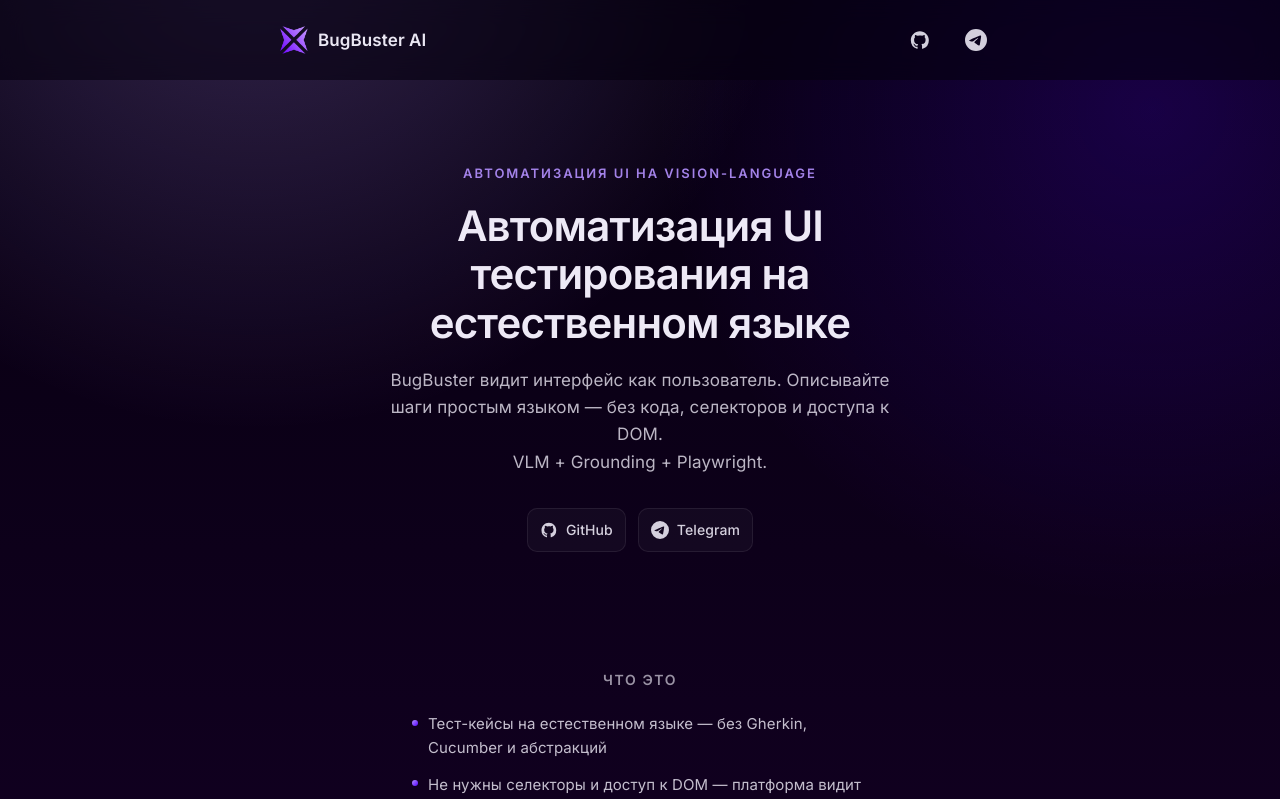
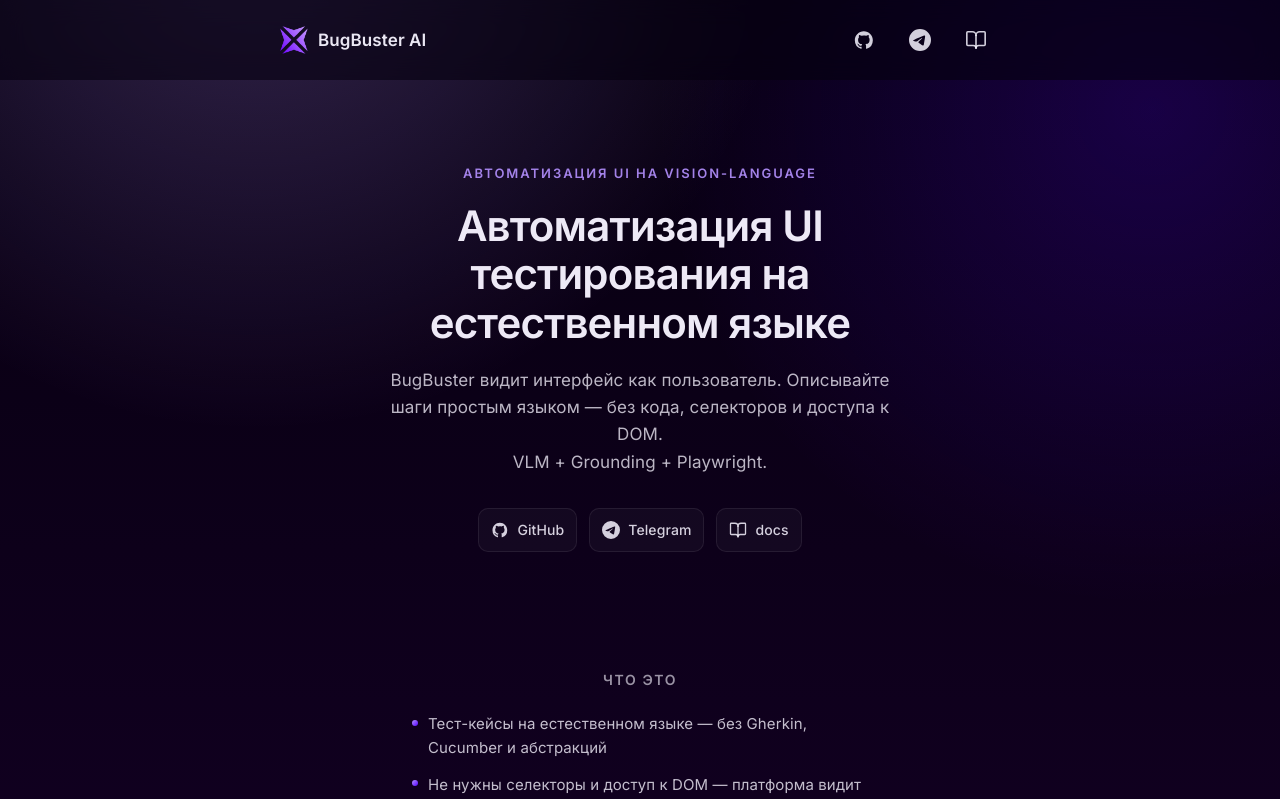
Before and after one commit to BugBuster-AI/landing, a React (Vite) app: page / in a window 1280 px wide. Shown: the top 799 px of the page. Built offline with nearby package versions, Linux system fonts and the light colour scheme.

Commit message:
Add documentation link to landing page and update icon components

```diff
--- a/src/landing/LandingPage.tsx
+++ b/src/landing/LandingPage.tsx
@@ -1,4 +1,4 @@
-import { githubRepoUrl, landingContent, telegramUrl } from './content';
+import { docsUrl, githubRepoUrl, landingContent, telegramUrl } from './content';
 import './landing.css';
 
 import { renderOrderedSections } from './sectionRegistry';
@@ -22,6 +22,7 @@
           <nav className="lp-headerLinks">
             <IconLink href={githubRepoUrl} label="GitHub" iconId="github-icon" />
             <IconLink href={telegramUrl} label="Telegram" iconId="telegram-icon" />
+            <IconLink href={docsUrl} label="docs" iconId="docs-icon" />
           </nav>
         </div>
       </header>
@@ -38,6 +39,7 @@
           <div className="lp-footerLinks">
             <IconLink href={githubRepoUrl} label="GitHub" iconId="github-icon" />
             <IconLink href={telegramUrl} label="Telegram" iconId="telegram-icon" />
+            <IconLink href={docsUrl} label="docs" iconId="docs-icon" />
           </div>
         </div>
       </footer>
--- a/src/landing/components/IconLink.tsx
+++ b/src/landing/components/IconLink.tsx
@@ -1,8 +1,28 @@
 type IconLinkProps = {
   href: string;
   label: string;
-  iconId: 'github-icon' | 'telegram-icon';
+  iconId: 'github-icon' | 'telegram-icon' | 'docs-icon';
 };
+
+/** Inline: внешний спрайт `<use href="…#id">` нестабилен при `base: './'` и части браузеров. */
+function DocsIcon() {
+  return (
+    <svg
+      className="lp-iconLink-svg"
+      viewBox="0 0 24 24"
+      fill="none"
+      stroke="currentColor"
+      strokeWidth={1.75}
+      strokeLinecap="round"
+      strokeLinejoin="round"
+      aria-hidden
+      focusable="false"
+    >
+      <path d="M12 7v14" />
+      <path d="M3 18a1 1 0 0 1-1-1V4a1 1 0 0 1 1-1h5a4 4 0 0 1 4 4 4 4 0 0 1 4-4h5a1 1 0 0 1 1 1v13a1 1 0 0 1-1 1h-6a3 3 0 0 0-3 3 3 3 0 0 0-3-3z" />
+    </svg>
+  );
+}
 
 export function IconLink({ href, label, iconId }: IconLinkProps) {
   return (
@@ -13,9 +33,13 @@
       className="lp-iconLink"
       aria-label={label}
     >
-      <svg className="lp-iconLink-svg" aria-hidden focusable="false">
-        <use href={`${import.meta.env.BASE_URL}icons.svg#${iconId}`} />
-      </svg>
+      {iconId === 'docs-icon' ? (
+        <DocsIcon />
+      ) : (
+        <svg className="lp-iconLink-svg" aria-hidden focusable="false">
+          <use href={`${import.meta.env.BASE_URL}icons.svg#${iconId}`} />
+        </svg>
+      )}
       <span>{label}</span>
     </a>
   );
--- a/src/landing/content.ts
+++ b/src/landing/content.ts
@@ -1,6 +1,7 @@
 export const githubRepoUrl = 'https://github.com/BugBuster-AI/bugbuster';
 export const githubDiscussionsUrl = 'https://github.com/orgs/BugBuster-AI/discussions';
 export const telegramUrl = 'https://t.me/bugbuster_news';
+export const docsUrl = 'https://docs.bug-buster.ru';
 
 export type LandingLink = { label: string; href: string };
 
@@ -17,6 +18,7 @@
     links: {
       github: { label: 'GitHub', href: githubRepoUrl },
       telegram: { label: 'Telegram', href: telegramUrl },
+      docs: { label: 'docs', href: docsUrl },
     },
   },
 
--- a/src/landing/sections/HeroSection.tsx
+++ b/src/landing/sections/HeroSection.tsx
@@ -27,6 +27,11 @@
               label={hero.links.telegram.label}
               iconId="telegram-icon"
             />
+            <IconLink
+              href={hero.links.docs.href}
+              label={hero.links.docs.label}
+              iconId="docs-icon"
+            />
           </div>
         </div>
       </div>
```
Also changed, not shown: public/icons.svg.
